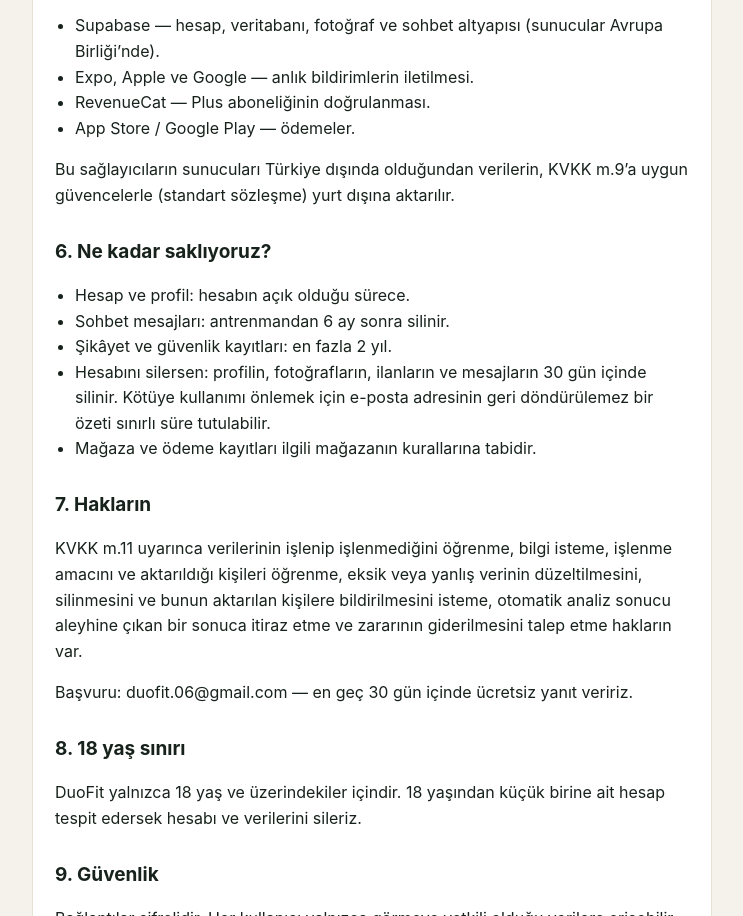
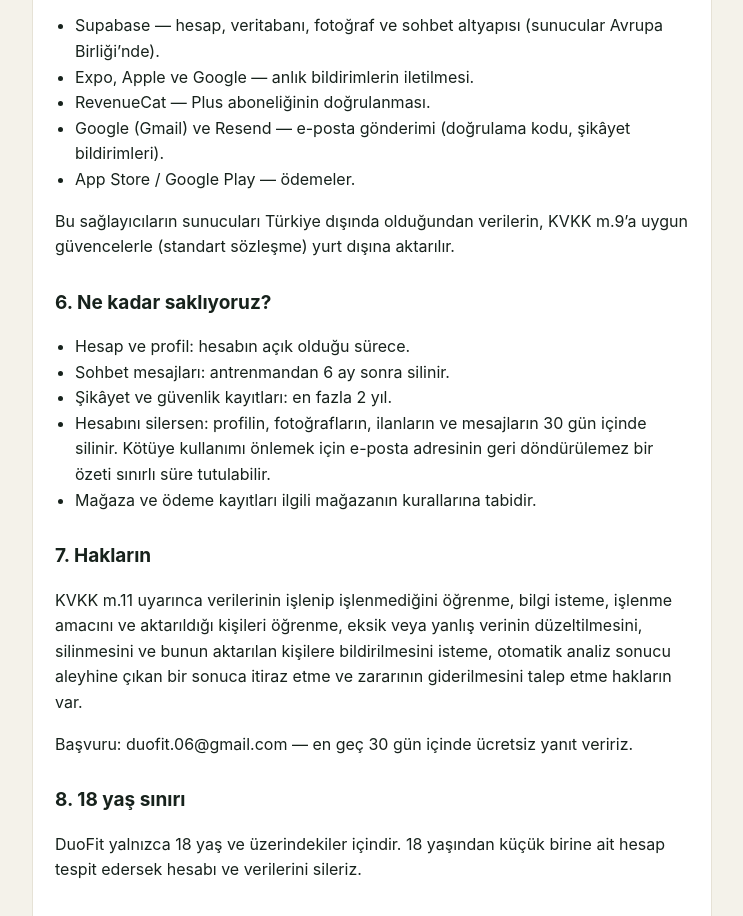
Before and after one commit to duofit-app/duofit-app.github.io, a plain HTML site: page privacy/index.html in a window 1280 px wide. Shown: the part 1317-2233 px from the top of the page, without its empty margins (268-1011 px from the left). Drawn offline with Linux system fonts and the light colour scheme.

Commit message:
Gizlilik: e-posta servis sağlayıcıları (Gmail, Resend) eklendi
Co-Authored-By: Claude Opus 5.5 <noreply@anthropic.com>

```diff
--- a/privacy/index.html
+++ b/privacy/index.html
@@ -45,6 +45,7 @@ Bu metin, 6698 sayılı Kişisel Verilerin Korunması Kanunu (KVKK) kapsamında
 <li>Supabase — hesap, veritabanı, fotoğraf ve sohbet altyapısı (sunucular Avrupa Birliği’nde).</li>
 <li>Expo, Apple ve Google — anlık bildirimlerin iletilmesi.</li>
 <li>RevenueCat — Plus aboneliğinin doğrulanması.</li>
+<li>Google (Gmail) ve Resend — e-posta gönderimi (doğrulama kodu, şikâyet bildirimleri).</li>
 <li>App Store / Google Play — ödemeler.</li>
 </ul>
 <p>Bu sağlayıcıların sunucuları Türkiye dışında olduğundan verilerin, KVKK m.9’a uygun güvencelerle (standart sözleşme) yurt dışına aktarılır.</p>
```
